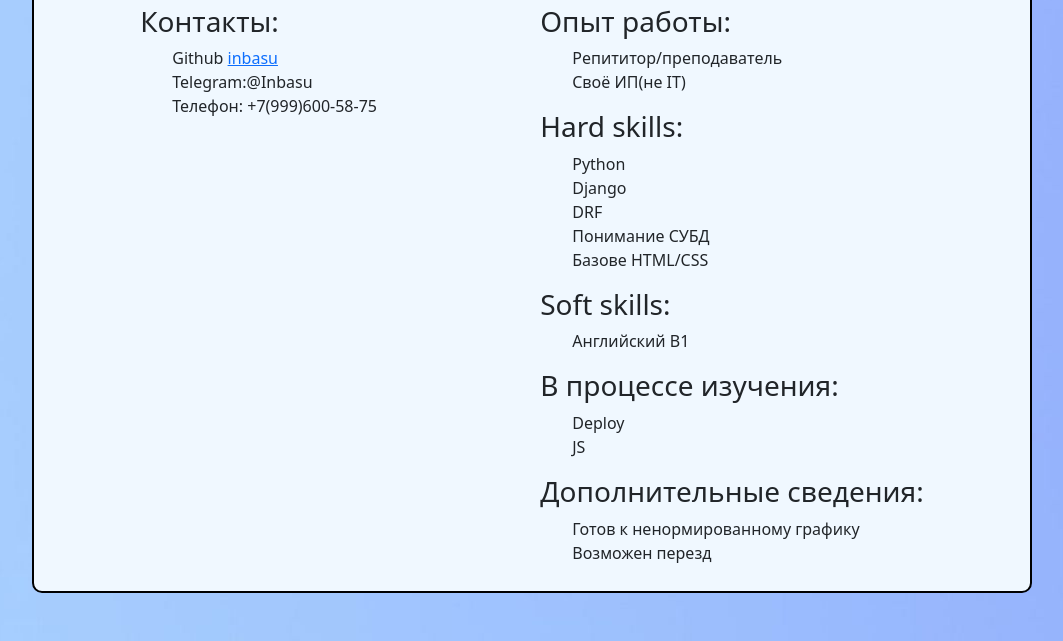
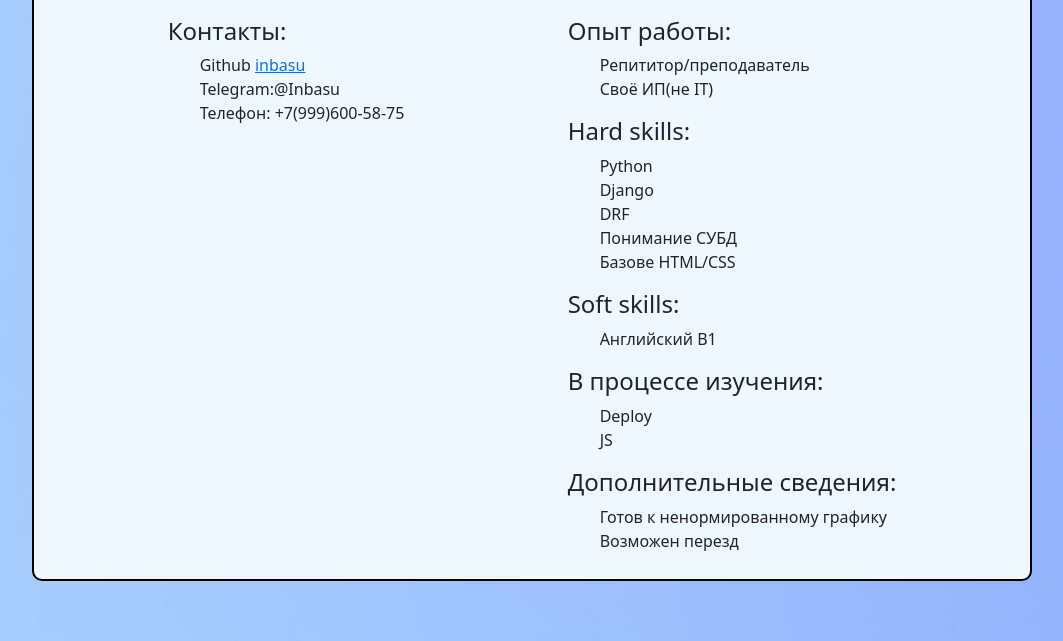
Before and after one commit to inbasu/resume, a plain HTML site: page index.html in a window 1280 px wide. Shown: the part 159-800 px from the top of the page, without its empty margins (108-1171 px from the left). Drawn offline with nearby package versions, Linux system fonts and the light colour scheme.

Commit message:
modified:   index.html

```diff
--- a/index.html
+++ b/index.html
@@ -17,7 +17,7 @@
         <div class="row justify-content-md-center">
         <div class="left col-md-auto">
 
-            <h3>Контакты:</h3>
+            <h4>Контакты:</h4>
                 <ul>
                     <li>Github    <a href="https://github.com/inbasu">inbasu</a></li>
                     <li>Telegram:@Inbasu</li>
@@ -25,15 +25,14 @@
                 </ul>
 
         </div>
-
         <div class="right col-md-auto">
             <div class="right-info">
-                <h3>Опыт работы:</h3>
+                <h4>Опыт работы:</h4>
                     <ul>
                         <li>Репититор/преподаватель</li>
                         <li>Своё ИП(не IT)</li>
                     </ul>
-                <h3>Hard skills:</h3>
+                <h4>Hard skills:</h4>
                     <ul>
                         <li>Python</li>
                         <li>Django</li>
@@ -42,17 +41,17 @@
                         <li>Базове HTML/CSS</li>
                     </ul>
 
-                <h3>Soft skills:</h3>
+                <h4>Soft skills:</h4>
                     <ul>
                         <li>Английский B1</li>
                     </ul>
-                <h3>В процессе изучения:</h3>
+                <h4>В процессе изучения:</h4>
                     <ul>
                         <li>Deploy</li>
                         <li>JS</li>
                     </ul>
 
-                    <h3>Дополнительные сведения:</h3>
+                    <h4>Дополнительные сведения:</h4>
                     <ul>
                         <li>Готов к ненормированному графику</li>
                         <li>Возможен перезд</li>
```
